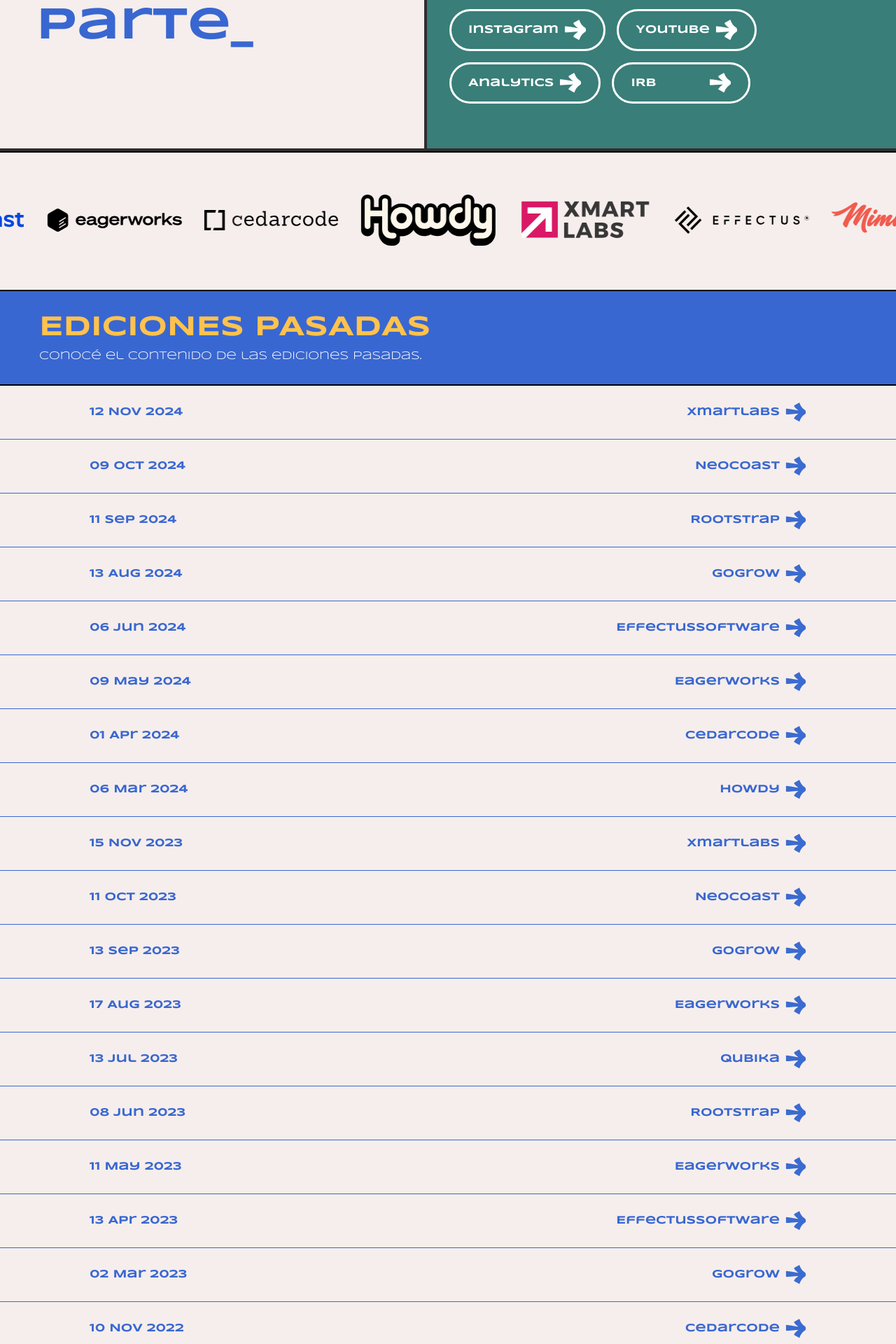
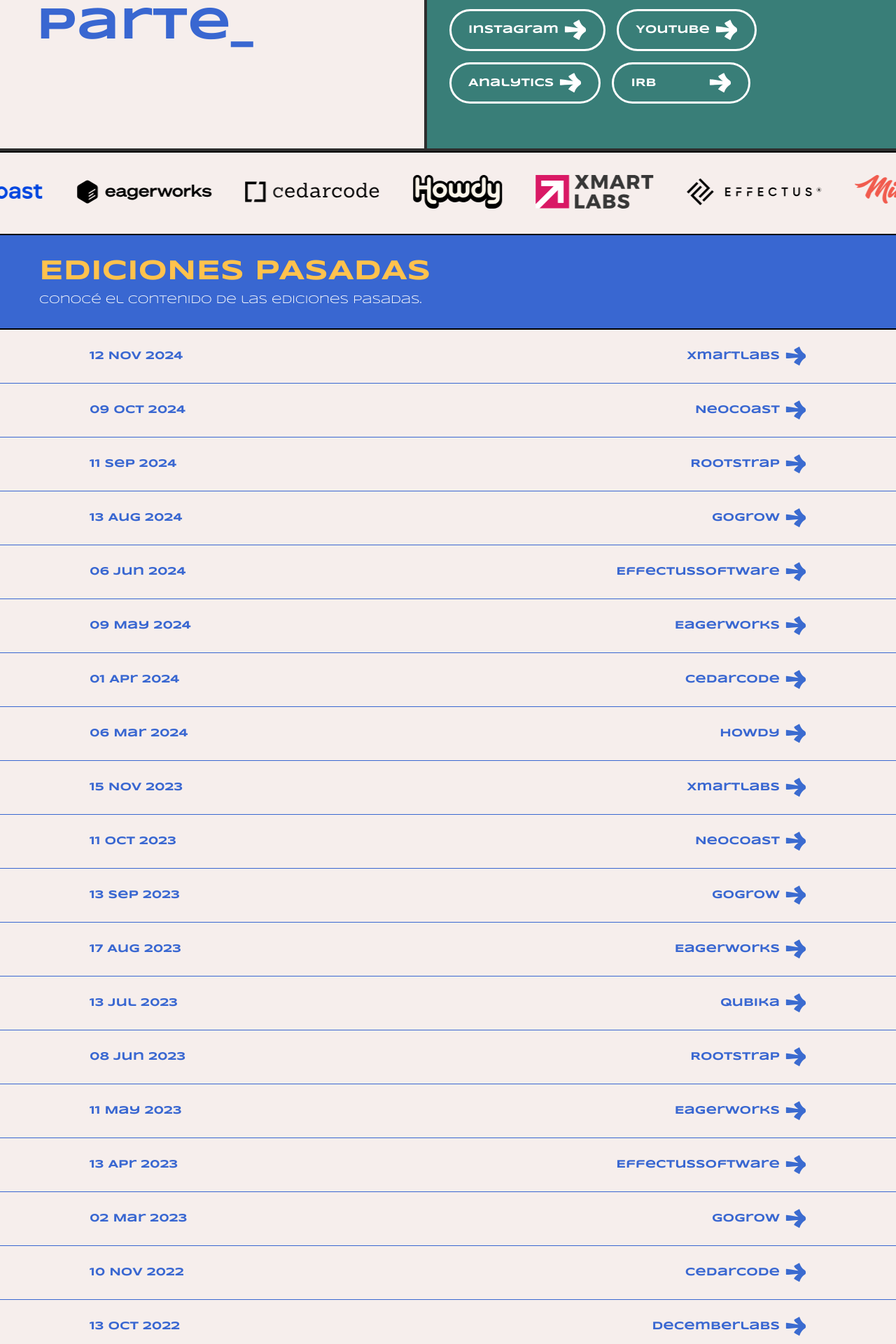
Before and after one commit to rubyuy/ruby.uy, a Jekyll site: the page built from index.md, in a window 1280 px wide. Shown: the part 1075-2995 px from the top of the page at 70% size. Built offline with Jekyll 4.4.1, drawn with Linux system fonts in a browser that asks for light colours; our own code applies the rules of GitHub Pages for plain Markdown files.

Commit message:
Fix sponsors display

```diff
--- a/_sass/sponsors.scss
+++ b/_sass/sponsors.scss
@@ -3,10 +3,12 @@
   overflow: hidden;
 
   ul {
-    padding-left: 2rem;
+    padding-left: 3rem;
+    padding-top: 2rem;
+    padding-bottom: 2rem;
     display: flex;
     align-items: center;
-    gap: 2rem;
+    gap: 3rem;
     border-top: 2px solid black;
     background-color: #F6EEEC;
 
@@ -25,11 +27,8 @@
 
     li {
       img {
-        width: 12rem;
-
-        @media (max-width: 425px) {
-          width: 8rem;
-        }
+        max-width: 12rem;
+        height: 3rem;
       }
     }
   }
```
Also changed, not shown: images/sponsors/xmartlabs.svg.
